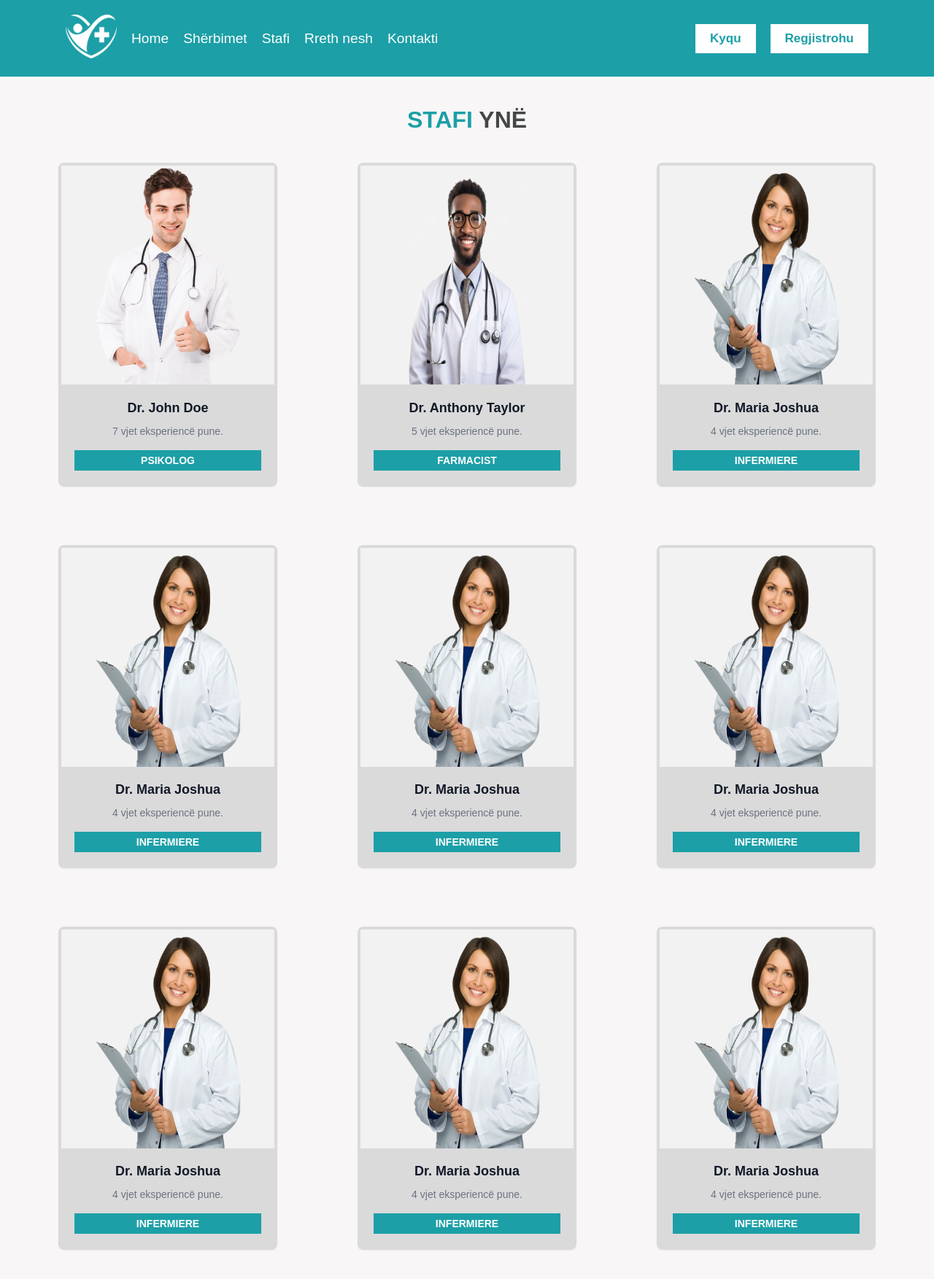
After one commit to shubi06/ProjektiWEB, a PHP site: page /Stafiyne.html in a window 1280 px wide. The commit adds this page. Shown: the whole page at 73% size. Run offline with PHP 8.4, Linux system fonts and the light colour scheme.

Commit message:
Ndryshime elementare

```diff
--- /dev/null
+++ b/Stafiyne.html
@@ -0,0 +1,252 @@
+<!DOCTYPE html>
+<html lang="en">
+<head>
+    <meta charset="UTF-8">
+    <meta name="viewport" content="width=device-width, initial-scale=1.0">
+    <link rel="stylesheet" href="main.css">
+    <title>Stafi ynë</title>
+</head>
+<body>
+
+    <header class="header" >
+        <div class="navigimi">
+        <div class="nav-start">
+
+
+            <ul>
+
+               <li>   <a href="index.html"><img  style="width: 70px; height: 60px;" src="logo-bardh.png" alt=""></a> </li>
+               <li>   <a href="index.html">Home</a> </li>
+               <li>   <a href="sherbimet.html">Shërbimet</a> </li>
+               <li>   <a href="#">Stafi</a></li>
+               <li>   <a href="#">Rreth nesh</a></li>
+               <li>   <a href="#">Kontakti</a></li>
+
+             </ul>
+
+
+        </div>
+
+        <div class="nav-end">
+           <ul>
+        <li> <a href="login.html"> <button class="regj"> Kyqu</button></a> </li>
+        <li> <a href="login.html"> <button class="regj"> Regjistrohu</button></a> </li>
+        </ul>
+        </div>
+        </div>
+
+    </header>
+
+    <section>
+
+
+        <div class="services">
+            <div class="Teksti">
+                <p><span>STAFI</span> YNË</p>
+            </div>
+
+
+            <div class="rubrikat">
+                <div class="card1">
+                    <div class="image1"> <img src="DOKTORI1.png" alt=""></div>
+                     <div class="content2">
+
+                       <a href="#">
+                         <span class="title1">
+                           Dr. John Doe
+                         </span>
+                       </a>
+
+                       <p class="desc">
+                        7 vjet eksperiencë pune.
+                       </p>
+
+                       <a class="action" href="#">
+                         PSIKOLOG
+
+                       </a>
+                     </div>
+                   </div>
+
+                   <div class="card1">
+                    <div class="image1"> <img src="DOKTORI2.png" alt=""></div>
+                     <div class="content2">
+
+                       <a href="#">
+                         <span class="title1">
+                           Dr. Anthony Taylor
+                         </span>
+                       </a>
+
+                       <p class="desc">
+                        5 vjet eksperiencë pune.
+                       </p>
+
+                       <a class="action" href="#">
+                         FARMACIST
+
+                       </a>
+                     </div>
+                   </div>
+
+                   <div class="card1">
+                    <div class="image1"> <img src="DOKTORI3.png" alt=""></div>
+                     <div class="content2">
+
+                       <a href="#">
+                         <span class="title1">
+                           Dr. Maria Joshua
+                         </span>
+                       </a>
+
+                       <p class="desc">
+                        4 vjet eksperiencë pune.
+                       </p>
+
+                       <a class="action" href="#">
+                         INFERMIERE
+
+                       </a>
+                     </div>
+                   </div>
+
+                   <div class="card1">
+                    <div class="image1"> <img src="DOKTORI3.png" alt=""></div>
+                     <div class="content2">
+
+                       <a href="#">
+                         <span class="title1">
+                           Dr. Maria Joshua
+                         </span>
+                       </a>
+
+                       <p class="desc">
+                        4 vjet eksperiencë pune.
+                       </p>
+
+                       <a class="action" href="#">
+                         INFERMIERE
+
+                       </a>
+                     </div>
+                   </div>
+
+                   <div class="card1">
+                    <div class="image1"> <img src="DOKTORI3.png" alt=""></div>
+                     <div class="content2">
+
+                       <a href="#">
+                         <span class="title1">
+                           Dr. Maria Joshua
+                         </span>
+                       </a>
+
+                       <p class="desc">
+                        4 vjet eksperiencë pune.
+                       </p>
+
+                       <a class="action" href="#">
+                         INFERMIERE
+
+                       </a>
+                     </div>
+                   </div>
+
+                   <div class="card1">
+                    <div class="image1"> <img src="DOKTORI3.png" alt=""></div>
+                     <div class="content2">
+
+                       <a href="#">
+                         <span class="title1">
+                           Dr. Maria Joshua
+                         </span>
+                       </a>
+
+                       <p class="desc">
+                        4 vjet eksperiencë pune.
+                       </p>
+
+                       <a class="action" href="#">
+                         INFERMIERE
+
+                       </a>
+                     </div>
+                   </div>
+
+                   <div class="card1">
+                    <div class="image1"> <img src="DOKTORI3.png" alt=""></div>
+                     <div class="content2">
+
+                       <a href="#">
+                         <span class="title1">
+                           Dr. Maria Joshua
+                         </span>
+                       </a>
+
+                       <p class="desc">
+                        4 vjet eksperiencë pune.
+                       </p>
+
+                       <a class="action" href="#">
+                         INFERMIERE
+
+                       </a>
+                     </div>
+                   </div>
+
+                   <div class="card1">
+                    <div class="image1"> <img src="DOKTORI3.png" alt=""></div>
+                     <div class="content2">
+
+                       <a href="#">
+                         <span class="title1">
+                           Dr. Maria Joshua
+                         </span>
+                       </a>
+
+                       <p class="desc">
+                        4 vjet eksperiencë pune.
+                       </p>
+
+                       <a class="action" href="#">
+                         INFERMIERE
+
+                       </a>
+                     </div>
+                   </div>
+
+                   <div class="card1">
+                    <div class="image1"> <img src="DOKTORI3.png" alt=""></div>
+                     <div class="content2">
+
+                       <a href="#">
+                         <span class="title1">
+                           Dr. Maria Joshua
+                         </span>
+                       </a>
+
+                       <p class="desc">
+                        4 vjet eksperiencë pune.
+                       </p>
+
+                       <a class="action" href="#">
+                         INFERMIERE
+
+                       </a>
+                     </div>
+                   </div>
+
+
+
+
+
+
+
+                </div>
+
+            </div>
+
+    </section>
+
+</body>
+</html>
--- a/main.css
+++ b/main.css
@@ -391,7 +391,6 @@
 
 
 
-
 /* SECTION 3 ME PJESEN E SLIDERIT */
 
 
```
Also changed, not shown: Termini.html (+5 -3 lines), index.html (+15 -1 lines).
